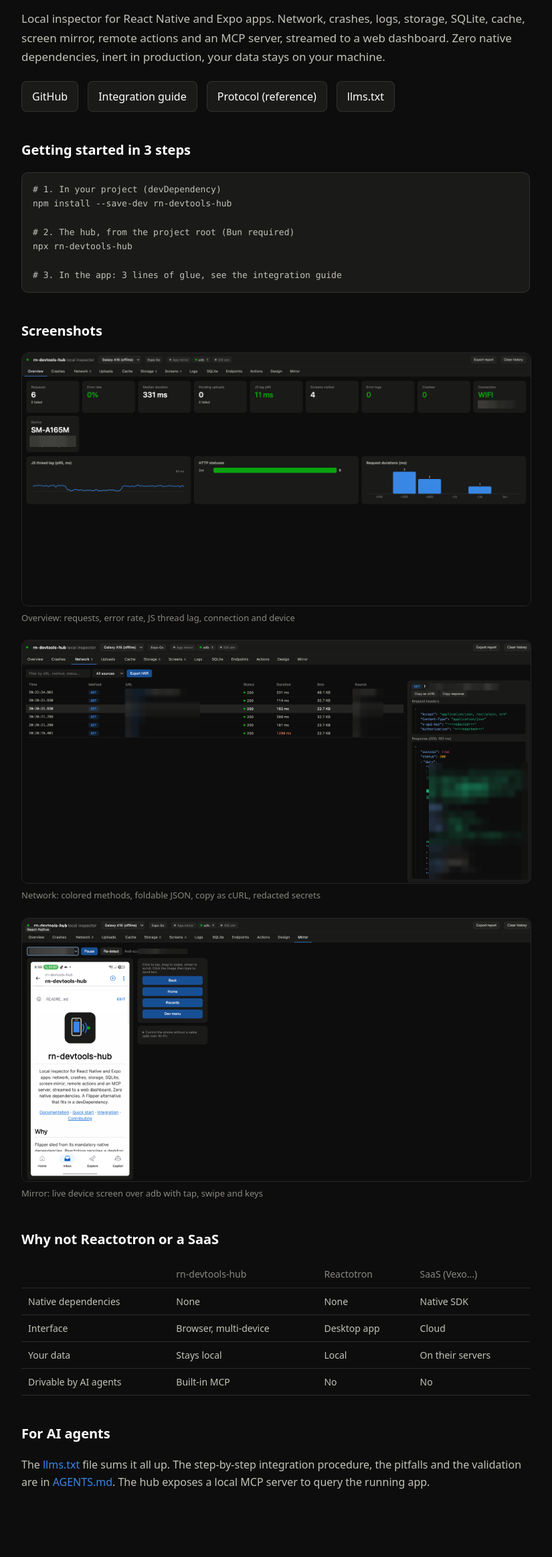
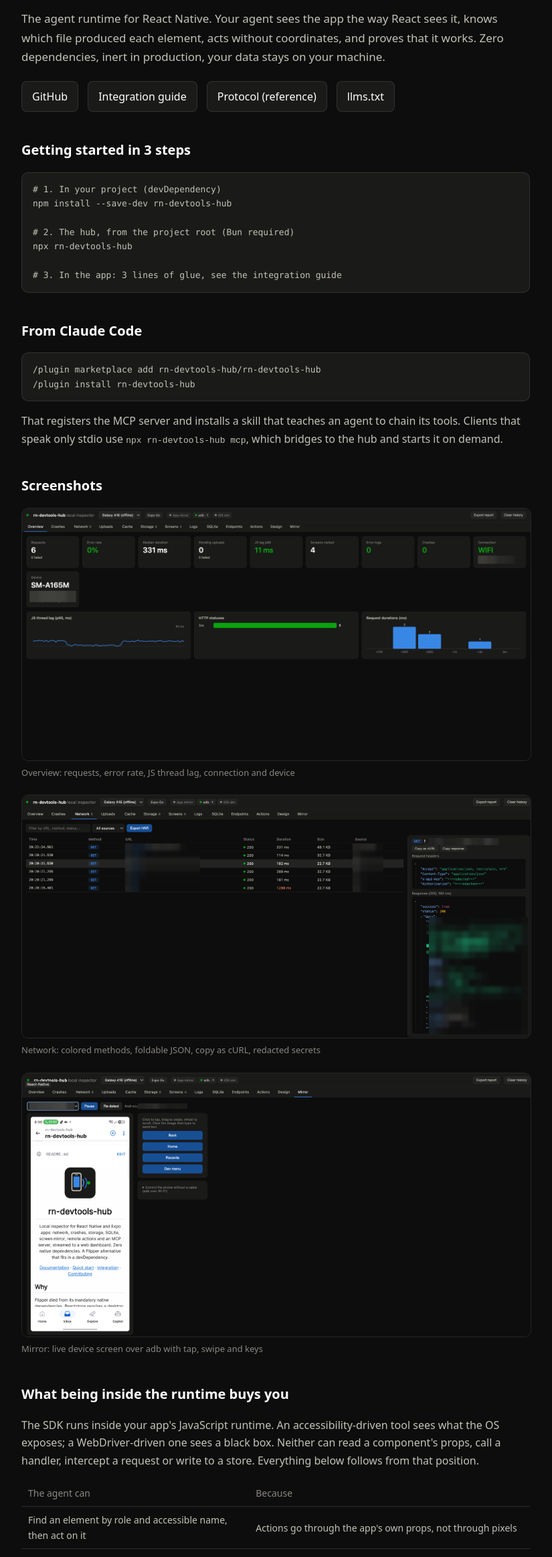
Before and after one commit to rn-devtools-hub/rn-devtools-hub, a website: page docs/index.html in a window 1280 px wide. Shown: the part 218-2542 px from the top of the page at 67% size, without its empty margins (228-1053 px from the left). Drawn offline with Linux system fonts and the light colour scheme; files whose address does not match are found by name.

Commit message:
docs: bring the README, the site and llms.txt up to what the tool does
All three still described an inspector with panels, which stopped being an
accurate description several features ago, and led with a comparison to a
tool that no longer exists.

- the site now explains what being inside the runtime buys, instead of
  comparing against other debuggers
- the README gains the table an evaluator actually wants: which tool
  answers which question, from get_project_context through assert to the
  explained visual diff
- both mention the two transports and the Claude Code plugin
- the Mirror row now says react-native-view-shot is needed IN THE APP for
  the live screen, which is easy to confuse with the host-side capture
  that needs nothing
- llms.txt leads with the runtime position and lists the attach* calls
  added since it was written
- the category keywords drop out of the npm
  keywords: they aim at a category that no longer describes this

```diff
--- a/docs/index.html
+++ b/docs/index.html
@@ -45,10 +45,10 @@
   <img class="logo" src="assets/logo.svg" alt="">
   <h1>rn-devtools-hub</h1>
   <p class="tagline">
-    Local inspector for React Native and Expo apps. Network, crashes, logs,
-    storage, SQLite, cache, screen mirror, remote actions and an MCP server,
-    streamed to a web dashboard. Zero native dependencies, inert in
-    production, your data stays on your machine.
+    The agent runtime for React Native. Your agent sees the app the way React
+    sees it, knows which file produced each element, acts without coordinates,
+    and proves that it works. Zero dependencies, inert in production, your data
+    stays on your machine.
   </p>
 
   <div class="links">
@@ -67,6 +67,16 @@ npx rn-devtools-hub
 
 # 3. In the app: 3 lines of glue, see the integration guide</pre>
 
+  <h2>From Claude Code</h2>
+  <pre>/plugin marketplace add rn-devtools-hub/rn-devtools-hub
+/plugin install rn-devtools-hub</pre>
+  <p>
+    That registers the MCP server and installs a skill that teaches an agent to
+    chain its tools. Clients that speak only stdio use
+    <code>npx rn-devtools-hub mcp</code>, which bridges to the hub and starts it
+    on demand.
+  </p>
+
   <h2>Screenshots</h2>
   <figure>
     <img src="assets/screenshots/overview.png" alt="Overview panel">
@@ -81,13 +91,22 @@ npx rn-devtools-hub
     <figcaption>Mirror: live device screen over adb with tap, swipe and keys</figcaption>
   </figure>
 
-  <h2>Why not Reactotron or a SaaS</h2>
+  <h2>What being inside the runtime buys you</h2>
+  <p>
+    The SDK runs inside your app's JavaScript runtime. An accessibility-driven
+    tool sees what the OS exposes; a WebDriver-driven one sees a black box.
+    Neither can read a component's props, call a handler, intercept a request
+    or write to a store. Everything below follows from that position.
+  </p>
   <table>
-    <tr><th></th><th>rn-devtools-hub</th><th>Reactotron</th><th>SaaS (Vexo...)</th></tr>
-    <tr><td>Native dependencies</td><td>None</td><td>None</td><td>Native SDK</td></tr>
-    <tr><td>Interface</td><td>Browser, multi-device</td><td>Desktop app</td><td>Cloud</td></tr>
-    <tr><td>Your data</td><td>Stays local</td><td>Local</td><td>On their servers</td></tr>
-    <tr><td>Drivable by AI agents</td><td>Built-in MCP</td><td>No</td><td>No</td></tr>
+    <tr><th>The agent can</th><th>Because</th></tr>
+    <tr><td>Find an element by role and accessible name, then act on it</td><td>Actions go through the app's own props, not through pixels</td></tr>
+    <tr><td>Get the file and line behind each element</td><td>The location lives in React's dev bookkeeping, symbolicated against Metro</td></tr>
+    <tr><td>Prove a step without a screenshot</td><td>A screenshot cannot show a request that failed silently</td></tr>
+    <tr><td>Tell a stale native build from a code problem</td><td>Only the runtime knows what the binary actually is</td></tr>
+    <tr><td>Freeze the clock and the network</td><td>Date and fetch are in the runtime</td></tr>
+    <tr><td>Put the app in an exact state without walking ten screens</td><td>Stores are reachable directly</td></tr>
+    <tr><td>Explain a visual regression, not just score it</td><td>The changed region maps back to the component that owns it</td></tr>
   </table>
 
   <h2>For AI agents</h2>
--- a/package.json
+++ b/package.json
@@ -18,7 +18,6 @@
     "debugger",
     "inspector",
     "network-inspector",
-    "reactotron-alternative",
     "mcp",
     "screen-mirror",
     "mcp-server",
```
Also changed, not shown: llms.txt (+12 -7 lines), README.md.
